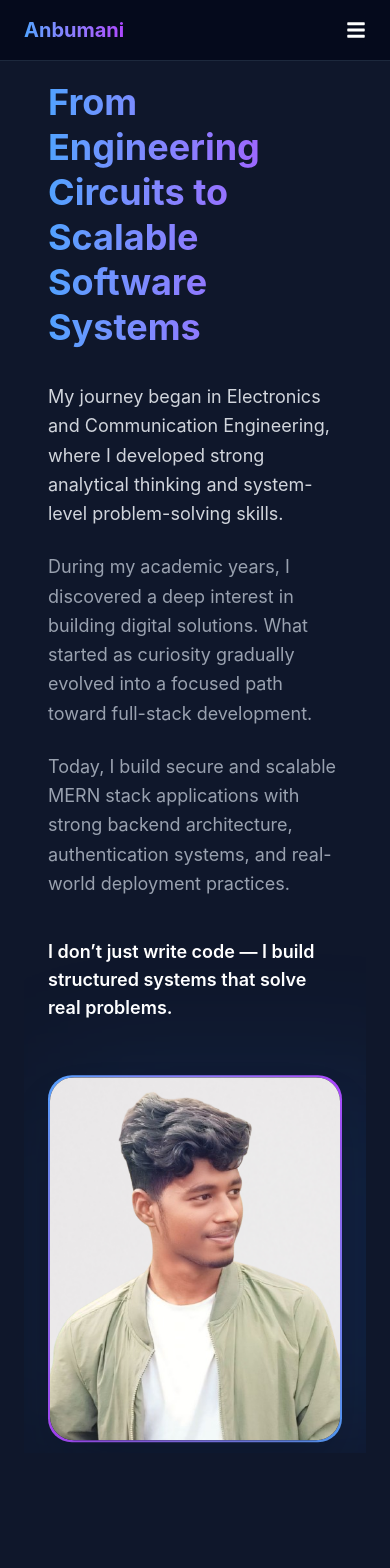
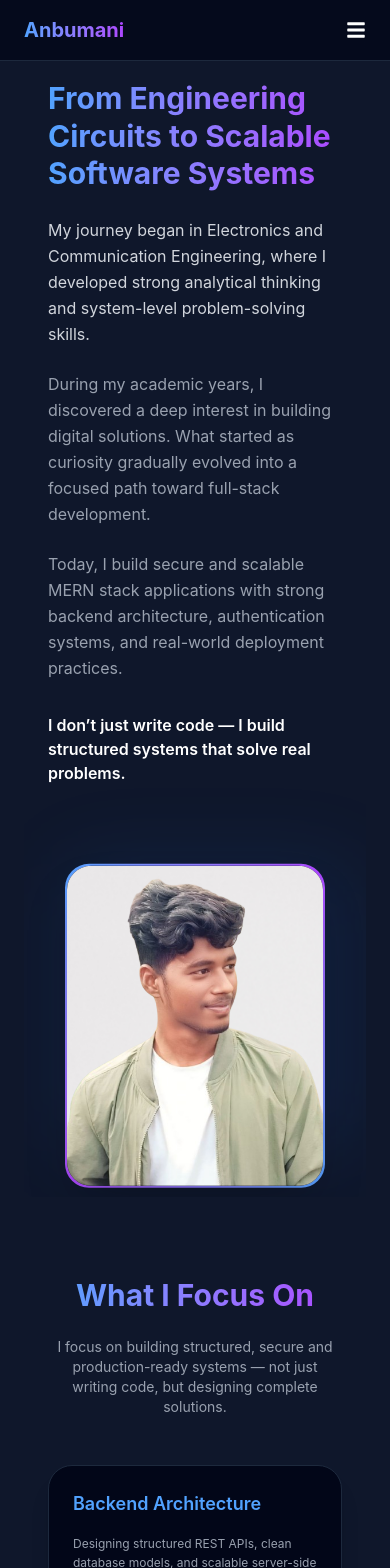
Before and after one commit to Anbu200512/anbumani-portfolio, a React app in the folder frontend/: page /about in a window 390 px wide. Shown: the top 1568 px of the page. Built offline with nearby package versions, Linux system fonts and the light colour scheme; the HTML template or start-up script is replaced by a standard one.

Commit message:
about page enhancement

```diff
--- a/frontend/src/pages/About.jsx
+++ b/frontend/src/pages/About.jsx
@@ -1,40 +1,52 @@
 import { motion } from "framer-motion";
 import { Link } from "react-router-dom";
 import profile from "../assets/profile.png";
-import freelance from "../assets/pavishna.png";
+import { useEffect, useState } from "react";
+
 function About() {
+  const [isMobile, setIsMobile] = useState(false);
+
+  useEffect(() => {
+    const checkScreen = () => {
+      setIsMobile(window.innerWidth <= 768);
+    };
+
+    checkScreen();
+    window.addEventListener("resize", checkScreen);
+    return () => window.removeEventListener("resize", checkScreen);
+  }, []);
+
   return (
+
     <div className="text-white overflow-hidden">
 
       {/* HERO SECTION */}
-<section className="relative min-h-[90vh] flex items-center px-6 overflow-hidden">
+      <section className="relative min-h-[85vh] md:min-h-[90vh] flex items-center px-6 overflow-hidden">
+        {/* Grid Background */}
+        <div className="absolute inset-0 -z-30 bg-[linear-gradient(to_right,#1e293b_1px,transparent_1px),linear-gradient(to_bottom,#1e293b_1px,transparent_1px)] bg-[size:40px_40px] opacity-10"></div>
 
-  {/* Animated Grid Background */}
-  <div className="absolute inset-0 -z-30 bg-[linear-gradient(to_right,#1e293b_1px,transparent_1px),linear-gradient(to_bottom,#1e293b_1px,transparent_1px)] bg-[size:50px_50px] opacity-10"></div>
-
-  {/* Animated Gradient Blobs */}
+        {/* Glow Blobs */}
         <motion.div
-    animate={{ scale: [1, 1.2, 1] }}
-    transition={{ duration: 14, repeat: Infinity }}
-    className="absolute -left-40 top-20 w-[600px] h-[600px] bg-blue-500/20 blur-[150px] rounded-full -z-20"
+          animate={isMobile ? false : { scale: [1, 1.2, 1] }}
+          transition={isMobile ? {} : { duration: 14, repeat: Infinity }}
+          className="absolute -left-20 md:-left-40 top-20 w-[300px] md:w-[600px] h-[300px] md:h-[600px] bg-blue-500/20 blur-[60px] md:blur-[150px] rounded-full -z-20"
         />
 
         <motion.div
-    animate={{ scale: [1.2, 1, 1.2] }}
-    transition={{ duration: 18, repeat: Infinity }}
-    className="absolute right-[-200px] bottom-0 w-[600px] h-[600px] bg-purple-500/20 blur-[150px] rounded-full -z-20"
+          animate={isMobile ? false : { scale: [1.2, 1, 1.2] }}
+          transition={isMobile ? {} : { duration: 18, repeat: Infinity }}
+          className="absolute right-[-80px] md:right-[-200px] bottom-0 w-[300px] md:w-[600px] h-[300px] md:h-[600px] bg-purple-500/20 blur-[60px] md:blur-[150px] rounded-full -z-20"
         />
 
         <motion.div
-    initial="hidden"
+          initial={isMobile ? false : "hidden"}
           animate="show"
           variants={{
             hidden: {},
             show: { transition: { staggerChildren: 0.2 } },
           }}
-    className="max-w-6xl mx-auto grid md:grid-cols-2 gap-16 items-center"
+          className="max-w-6xl mx-auto grid md:grid-cols-2 gap-12 md:gap-16 items-center"
         >
-
           {/* LEFT CONTENT */}
           <motion.div
             variants={{
@@ -42,36 +54,22 @@ function About() {
               show: { opacity: 1, y: 0, transition: { duration: 0.8 } },
             }}
           >
-
-      {/* Small Label
-      <motion.p
-        variants={{
-          hidden: { opacity: 0, y: 20 },
-          show: { opacity: 1, y: 0 },
-        }}
-        className="text-blue-400 font-medium mb-4"
-      >
-        From Engineering to Software
-      </motion.p> */}
-
-      {/* Headline */}
             <motion.h1
               variants={{
                 hidden: { opacity: 0, y: 40 },
                 show: { opacity: 1, y: 0 },
               }}
-        className="text-4xl md:text-4xl font-bold mb-8 leading-tight bg-gradient-to-r from-blue-400 to-purple-500 bg-clip-text text-transparent"
+              className="text-3xl sm:text-4xl md:text-4xl font-bold mb-6 md:mb-8 leading-tight bg-gradient-to-r from-blue-400 to-purple-500 bg-clip-text text-transparent"
             >
               From Engineering Circuits to Scalable Software Systems
             </motion.h1>
 
-      {/* Paragraphs */}
             <motion.p
               variants={{
                 hidden: { opacity: 0, y: 30 },
                 show: { opacity: 1, y: 0 },
               }}
-        className="text-gray-300 text-lg leading-relaxed mb-6"
+              className="text-gray-300 text-base md:text-lg leading-relaxed mb-6"
             >
               My journey began in Electronics and Communication Engineering,
               where I developed strong analytical thinking and system-level
@@ -83,11 +81,11 @@ function About() {
                 hidden: { opacity: 0, y: 30 },
                 show: { opacity: 1, y: 0 },
               }}
-        className="text-gray-400 text-lg leading-relaxed mb-6"
+              className="text-gray-400 text-base md:text-lg leading-relaxed mb-6"
             >
               During my academic years, I discovered a deep interest in building
-        digital solutions. What started as curiosity gradually evolved into
-        a focused path toward full-stack development.
+              digital solutions. What started as curiosity gradually evolved
+              into a focused path toward full-stack development.
             </motion.p>
 
             <motion.p
@@ -95,81 +93,67 @@ function About() {
                 hidden: { opacity: 0, y: 30 },
                 show: { opacity: 1, y: 0 },
               }}
-        className="text-gray-400 text-lg leading-relaxed"
+              className="text-gray-400 text-base md:text-lg leading-relaxed"
             >
               Today, I build secure and scalable MERN stack applications with
               strong backend architecture, authentication systems, and
               real-world deployment practices.
             </motion.p>
 
-      {/* Identity Line */}
             <motion.p
               variants={{
                 hidden: { opacity: 0, y: 30 },
                 show: { opacity: 1, y: 0 },
               }}
-        className="mt-10 text-white font-semibold text-lg"
+              className="mt-8 md:mt-10 text-white font-semibold text-base md:text-lg"
             >
-        I don’t just write code — I build structured systems that solve real problems.
+              I don’t just write code — I build structured systems that solve
+              real problems.
             </motion.p>
-
           </motion.div>
 
-    {/* RIGHT PROFILE IMAGE */}
+          {/* RIGHT IMAGE */}
           <motion.div
             variants={{
               hidden: { opacity: 0, x: 60 },
               show: { opacity: 1, x: 0, transition: { duration: 0.8 } },
             }}
-      className="flex justify-center"
+            className="flex justify-center mt-10 md:mt-0"
           >
             <motion.div
-        animate={{ y: [0, -15, 0] }}
-        transition={{ duration: 5, repeat: Infinity }}
-        whileHover={{ rotate: 3, scale: 1.05 }}
+              animate={isMobile ? false : { y: [0, -15, 0] }}
+              transition={isMobile ? {} : { duration: 5, repeat: Infinity }}
+              whileHover={isMobile ? {} : { rotate: 3, scale: 1.05 }}
               className="relative"
             >
-        {/* Glow Behind Image */}
-        <div className="absolute w-96 h-96 bg-blue-500/10 blur-3xl rounded-3xl"></div>
+              <div className="absolute w-72 md:w-96 h-72 md:h-96 bg-blue-500/10 blur-2xl md:blur-3xl rounded-3xl"></div>
 
               <div className="relative p-[2px] rounded-3xl bg-gradient-to-br from-blue-400 via-purple-500 to-blue-400">
                 <div className="bg-slate-950 rounded-3xl overflow-hidden shadow-2xl">
                   <img
                     src={profile}
                     alt="Anbumani"
-              className="w-80 md:w-96 aspect-[4/5] object-cover"
+                    loading="lazy"
+                    className="w-64 sm:w-80 md:w-96 aspect-[4/5] object-cover"
                   />
                 </div>
               </div>
             </motion.div>
           </motion.div>
-
         </motion.div>
-
-  {/* Scroll Indicator */}
-  <motion.div
-    animate={{ y: [0, 10, 0] }}
-    transition={{ duration: 2, repeat: Infinity }}
-    className="absolute bottom-10 left-1/2 -translate-x-1/2 text-gray-400 text-sm"
-  >
-
-  </motion.div>
-
       </section>
 
-
       {/* WHAT I FOCUS ON */}
-<section className="relative py-32 px-6 overflow-hidden">
-
+      <section className="relative py-20 md:py-32 px-6 overflow-hidden">
         {/* Background Glow */}
         <motion.div
-    animate={{ scale: [1, 1.2, 1] }}
-    transition={{ duration: 16, repeat: Infinity }}
-    className="absolute left-[-200px] top-20 w-[600px] h-[600px] bg-blue-500/10 blur-[140px] rounded-full -z-10"
+          animate={isMobile ? false : { scale: [1, 1.2, 1] }}
+          transition={isMobile ? {} : { duration: 16, repeat: Infinity }}
+          className="absolute left-[-80px] md:left-[-200px] top-20 w-[300px] md:w-[600px] h-[300px] md:h-[600px] bg-blue-500/10 blur-[60px] md:blur-[140px] rounded-full -z-10"
         />
 
         <motion.div
-    initial="hidden"
+          initial={isMobile ? false : "hidden"}
           whileInView="show"
           viewport={{ once: true }}
           variants={{
@@ -178,14 +162,13 @@ function About() {
           }}
           className="max-w-6xl mx-auto"
         >
-
           {/* Section Title */}
           <motion.h2
             variants={{
               hidden: { opacity: 0, y: 40 },
               show: { opacity: 1, y: 0, transition: { duration: 0.8 } },
             }}
-      className="text-4xl font-bold text-center mb-6 bg-gradient-to-r from-blue-400 to-purple-500 bg-clip-text text-transparent"
+            className="text-3xl sm:text-4xl font-bold text-center mb-6 bg-gradient-to-r from-blue-400 to-purple-500 bg-clip-text text-transparent"
           >
             What I Focus On
           </motion.h2>
@@ -195,15 +178,14 @@ function About() {
               hidden: { opacity: 0, y: 20 },
               show: { opacity: 1, y: 0 },
             }}
-      className="text-gray-400 text-center mb-20 max-w-2xl mx-auto"
+            className="text-gray-400 text-center mb-12 md:mb-20 max-w-2xl mx-auto text-sm md:text-base"
           >
-      I focus on building structured, secure and production-ready systems —
-      not just writing code, but designing complete solutions.
+            I focus on building structured, secure and production-ready systems
+            — not just writing code, but designing complete solutions.
           </motion.p>
 
           {/* Grid */}
-    <div className="grid md:grid-cols-2 lg:grid-cols-4 gap-10">
-
+          <div className="grid sm:grid-cols-2 lg:grid-cols-4 gap-6 md:gap-10">
             {[
               {
                 title: "Backend Architecture",
@@ -222,51 +204,44 @@ function About() {
                 desc: "Deploying applications with proper environment configuration and real-world readiness.",
               },
             ].map((item, i) => (
-
               <motion.div
                 key={i}
                 variants={{
                   hidden: { opacity: 0, y: 60 },
                   show: { opacity: 1, y: 0, transition: { duration: 0.8 } },
                 }}
-          whileHover={{ y: -10 }}
-          className="group relative bg-slate-950 border border-slate-800 rounded-3xl p-8 shadow-xl transition-all duration-500"
+                whileHover={isMobile ? {} : { y: -10 }}
+                className="group relative bg-slate-950 border border-slate-800 rounded-3xl p-6 md:p-8 shadow-xl transition-all duration-500"
               >
-
-          {/* Glow Border */}
                 <div className="absolute inset-0 rounded-3xl border border-transparent group-hover:border-blue-500/40 transition duration-500 pointer-events-none"></div>
 
-          <h3 className="text-xl font-semibold text-blue-400 mb-4">
+                <h3 className="text-lg md:text-xl font-semibold text-blue-400 mb-4">
                   {item.title}
                 </h3>
 
-          <p className="text-gray-400 text-sm leading-relaxed">
+                <p className="text-gray-400 text-xs md:text-sm leading-relaxed">
                   {item.desc}
                 </p>
-
               </motion.div>
             ))}
-
           </div>
-
         </motion.div>
       </section>
 
-
       {/* FINAL CTA */}
-      <section className="py-32 px-6 text-center">
-        <h2 className="text-4xl font-bold mb-6 bg-gradient-to-r from-blue-400 to-purple-500 bg-clip-text text-transparent">
+      <section className="py-20 md:py-32 px-6 text-center">
+        <h2 className="text-3xl sm:text-4xl font-bold mb-6 bg-gradient-to-r from-blue-400 to-purple-500 bg-clip-text text-transparent">
           Ready to Build Impactful Solutions
         </h2>
 
-        <p className="text-gray-300 mb-8">
-          I am actively seeking opportunities where I can contribute,
-          grow, and build scalable applications with real impact.
+        <p className="text-gray-300 mb-8 max-w-2xl mx-auto text-sm sm:text-base leading-relaxed">
+          I am actively seeking opportunities where I can contribute, grow, and
+          build scalable applications with real impact.
         </p>
 
         <Link
           to="/contact"
-          className="px-10 py-4 bg-blue-500 hover:bg-blue-600 rounded-xl shadow-lg shadow-blue-500/40 transition"
+          className="inline-block px-8 sm:px-10 py-3 sm:py-4 bg-blue-500 hover:bg-blue-600 rounded-xl shadow-lg shadow-blue-500/40 transition w-full sm:w-auto"
         >
           Let’s Connect
         </Link>
--- a/frontend/src/pages/Home.jsx
+++ b/frontend/src/pages/Home.jsx
@@ -420,7 +420,7 @@ function Home() {
 
               {/* Button */}
               <motion.a
-                href="https://your-live-link.com"
+                href="https://pavishna-pannai-service.vercel.app/"
                 target="_blank"
                 rel="noopener noreferrer"
                 whileHover={isMobile ? {} : { scale: 1.08 }}
```
Lines whose indentation alone changed are shown as unchanged.
